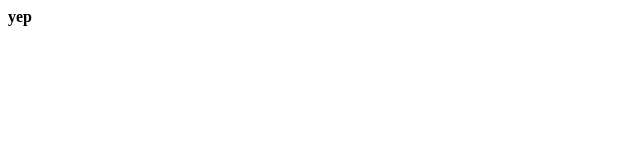
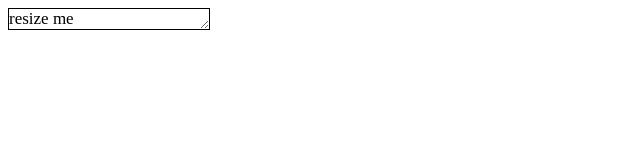
Before and after one commit to brillout/set-text-dimensions, a website: page index.html in a window 1280 px wide. Shown: the whole page, without its empty margins (0-640 px from the left). Drawn offline with Linux system fonts and the light colour scheme.

Commit message:
rename stuff and add demo page

```diff
--- a/index.html
+++ b/index.html
@@ -1 +1,53 @@
-<b>yep</b>
+<title>Demo</title>
+
+<style>
+    #wrapper{
+        overflow: hidden;
+        resize: both;
+        border: 1px solid black;
+        width: 0px;
+        height: 0px;
+        min-width: 0px;
+        min-height: 0px;
+        max-width: 10000px;
+        max-height: 10000px;
+    }
+    #text{
+        white-space: nowrap;
+    }
+</style>
+
+<div id='wrapper'>
+    <span id='text'>resize me</span>
+</div>
+
+<script src='index.js'></script>
+<script>
+    var wrapper = document.getElementById('wrapper');
+    var text = document.getElementById('text');
+
+    wrapper.style.width = '200px';
+    wrapper.style.height = '20px';
+
+    wrapper.onresize = resize();
+    setInterval(resize, 300);
+    resize();
+
+    function resize(){
+        var computation =
+            set_text_dimensions(
+                text,
+                get_dim(wrapper, 'width'),
+                get_dim(wrapper, 'height'));
+
+        text.style.fontSize = computation.fontSize;
+
+        console.log(computation);
+
+        function get_dim(element, dim) {
+            return parseInt(document.defaultView.getComputedStyle(element,null).getPropertyValue(dim),10);
+        }
+    }
+
+    function assert(bool, msg){ if( !bool ) throw msg; }
+</script>
--- /dev/null
+++ b/index.js
@@ -0,0 +1,144 @@
+(function(){
+    "use strict";
+
+    var hide_flickering = (function(){
+        var opacity_saved;
+        return {
+            activate: function(element){
+                opacity_saved = get_computed_style(element, 'opacity');
+                element.style.opacity = 0;
+            },
+            deactivate: function(element){
+                element.style.opacity = opacity_saved;
+            }
+        }
+    })();
+
+    var hidden_clone = (function(){
+        var clone;
+        return {
+            generate: function(element){
+                clone = deep_clone(element);
+
+                clone.style.fontSize = '40px';
+
+                clone.style.display='inline-block';
+
+                clone.style.position='absolute';
+                clone.style.top='0';
+                clone.style.left='0';
+                clone.style.top='-9999px';
+                clone.style.zIndex='-9999';
+                clone.style.visibility='hidden';
+
+                //append to element's parent in order to inherit same css properties
+                element.parentNode.appendChild(clone);
+
+                return clone;
+
+                function deep_clone(el){
+                    if( !el.tagName )
+                        return document.createTextNode(el.textContent);
+
+                    var node = document.createElement(el.tagName);
+
+                    //don't use computed css values in order to preserve percentage values
+                    node.style.cssText = el.style.cssText;
+
+                    for(var i=0;i<el.childNodes.length;i++) {
+                        node.appendChild(deep_clone(el.childNodes[i]));
+                    }
+
+                    return node;
+                }
+            },
+            remove: function(){
+                clone.parentNode.removeChild(clone);
+            }
+        };
+    })();
+
+    window.set_text_dimensions = function(element, width_target, height_target){
+
+        var clone = hidden_clone.generate(element);
+
+        //hide_flickering.activate(clone);
+
+        typeof assert !== "undefined" && assert(clone.textContent, "set_text_dimensions: element has no text: "+element);
+
+        estimate(clone, width_target, height_target);
+
+        refine(clone, width_target, height_target);
+
+        //hide_flickering.deactivate(clone);
+
+        var current = get_computed_size(clone);
+        current.ratio = current.height / current.width;
+
+        hidden_clone.remove();
+
+        return current;
+
+    };
+
+    function estimate(element, width_target, height_target) {
+        // Assume that element's size scales with increasing/decreasing font size
+        // I.e. width / fontSize = `a constant value for every font size`, same for height
+        // This assumption is not true but a good approximation
+
+        var current = get_computed_size(element);
+
+        set_fontSize(
+            element,
+            current.fontSize * Math.min(width_target/current.width, height_target/current.height)
+        );
+    }
+
+    function refine(element, width_target, height_target) {
+        var max_iter = 1000;
+        var too_big = false;
+        var previous;
+        var number_of_no_resize = 0;
+        while( max_iter-- ) {
+            previous = current;
+            var current = get_computed_size(element);
+            number_of_no_resize =
+                previous && previous.width === current.width && previous.height === current.height ?
+                    number_of_no_resize + 1 :
+                    0;
+            if( number_of_no_resize === 10 ) {
+                typeof assert !== "undefined" && assert(false, 'set_text_dimensions: incrementing/decrementing font-size does not change size of element');
+                return;
+            }
+            if( current.width > width_target || current.height > height_target ) {
+                too_big = true
+            }
+            else if (too_big === true ) {
+                return;
+            }
+            set_fontSize(
+                element,
+                current.fontSize + (too_big?-1:1)*(Math.ceil(current.fontSize/50))
+            );
+        }
+        typeof assert !== "undefined" && assert(false, 'set_text_dimensions: maximum number of iterations has been reached to compute font size');
+    }
+
+    function set_fontSize(element, fontSize) {
+        element.style.fontSize = fontSize + 'px';
+    }
+    function get_computed_size(element) {
+        function get_computed_style_int(element, prop){
+            return parseInt(get_computed_style(element, prop),10);
+        }
+        return {
+            width: get_computed_style_int(element, 'width'),
+            height: get_computed_style_int(element, 'height'),
+            fontSize: get_computed_style_int(element, 'font-size')
+        };
+    }
+    function get_computed_style(element, prop){
+        return document.defaultView.getComputedStyle(element,null).getPropertyValue(prop);
+    }
+
+})();
--- a/src/main.js
+++ /dev/null
@@ -1,6 +0,0 @@
-import set_text_size from './set-text-size'
-
-var div = document.querySelector('div');
-window.div = div;
-
-div.style.fontSize = set_text_size(div, window.innerWidth, window.innerHeight).fontSize + "px";
```
Also changed, not shown: package.json (+2 -5 lines), src/index.html (deleted, +0 -15 lines), src/set-text-size.js (deleted, +0 -141 lines), README.md (added).
